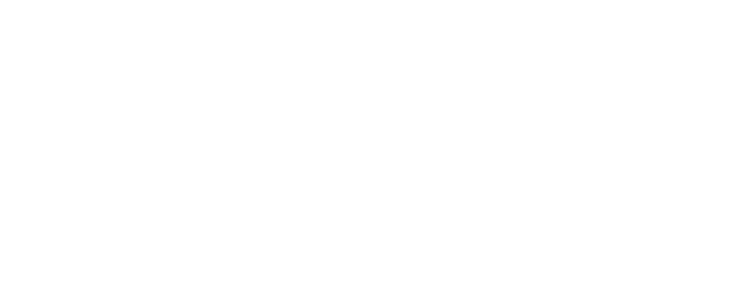
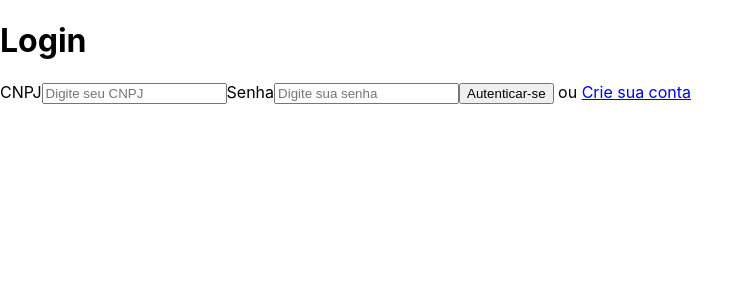
Before and after one commit to Lucas-Vinicius-Rodrigues-e-Silva/PurpureBusiness, a React (Create React App) app in the folder purpure-busness/: page /login in a window 1280 px wide. Before the commit this address had no page. Shown: the top 300 px of the page, without its empty margins (0-754 px from the left). Built offline with nearby package versions, Linux system fonts and the light colour scheme.

Commit message:
feat: create login page structure

```diff
--- a/purpure-busness/package.json
+++ b/purpure-busness/package.json
@@ -3,6 +3,7 @@
   "version": "0.1.0",
   "private": true,
   "dependencies": {
+    "@hookform/resolvers": "^2.9.10",
     "@testing-library/jest-dom": "^5.14.1",
     "@testing-library/react": "^13.0.0",
     "@testing-library/user-event": "^13.2.1",
@@ -12,12 +13,14 @@
     "@types/react-dom": "^18.0.0",
     "react": "^18.2.0",
     "react-dom": "^18.2.0",
+    "react-hook-form": "^7.38.0",
     "react-router-dom": "^6.4.2",
     "react-scripts": "5.0.1",
     "styled-components": "^5.3.6",
     "typescript": "^4.4.2",
     "web-vitals": "^2.1.0",
-    "yarn": "^1.22.19"
+    "yarn": "^1.22.19",
+    "yup": "^0.32.11"
   },
   "scripts": {
     "start": "react-scripts start",
--- /dev/null
+++ b/purpure-busness/src/Pages/loginPage/index.tsx
@@ -0,0 +1,54 @@
+import { Link } from "react-router-dom";
+import { yupResolver } from "@hookform/resolvers/yup";
+import { useForm } from "react-hook-form";
+import Button from "../../components/Button";
+import Input from "../../components/Input";
+import { loginSchema } from "./loginSchema";
+
+interface iFormLogin {
+  CNPJ: string;
+  password: string;
+}
+
+const LoginPage = () => {
+  const {
+    register,
+    handleSubmit,
+    // formState: { errors },
+  } = useForm<iFormLogin>({
+    resolver: yupResolver(loginSchema),
+  });
+
+  const submit = async (data: iFormLogin) => {
+    // inserir a lógica da Api
+    console.log(data);
+  };
+
+  return (
+    <main>
+      <form onSubmit={handleSubmit(submit)}>
+        <h1>Login</h1>
+        <Input
+          id={"CNPJ"}
+          type={"text"}
+          placeholder={"Digite seu CNPJ"}
+          register={register}
+          chave={"CNPJ"}
+        />
+        <Input
+          id={"Senha"}
+          type={"password"}
+          placeholder={"Digite sua senha"}
+          register={register}
+          chave={"password"}
+        />
+
+        <Button text={"Autenticar-se"} type={"submit"} />
+        <span> ou </span>
+        <Link to="/register">Crie sua conta</Link>
+      </form>
+    </main>
+  );
+};
+
+export default LoginPage;
--- /dev/null
+++ b/purpure-busness/src/Pages/loginPage/loginSchema.ts
@@ -0,0 +1,6 @@
+import * as yup from "yup";
+
+export const loginSchema = yup.object().shape({
+  CNPJ: yup.string().required("O CNPJ é obrigatório"),
+  password: yup.string().required("A senha é obrigatória"),
+});
--- a/purpure-busness/src/Routes.tsx
+++ b/purpure-busness/src/Routes.tsx
@@ -1,12 +1,12 @@
-import { Route, Routes } from "react-router-dom"
-import { LandingPage } from "./Pages/landingPage"
-
+import { Route, Routes } from "react-router-dom";
+import { LandingPage } from "./Pages/landingPage";
+import LoginPage from "./Pages/loginPage";
 
 export const AppRoutes = () => {
-
-    return (
-        <Routes>
-            <Route path='/' element={<LandingPage/>} />
-        </Routes>
-    )
-}
+  return (
+    <Routes>
+      <Route path="/" element={<LandingPage />} />
+      <Route path="login" element={<LoginPage />} />
+    </Routes>
+  );
+};
--- /dev/null
+++ b/purpure-busness/src/components/Button/index.tsx
@@ -0,0 +1,13 @@
+interface iButton {
+  type: any;
+  text: string;
+}
+const Button = ({ type, text }: iButton) => {
+  return (
+    <>
+      <button type={type}>{text}</button>
+    </>
+  );
+};
+
+export default Button;
--- /dev/null
+++ b/purpure-busness/src/components/Input/index.tsx
@@ -0,0 +1,19 @@
+import { UseFormRegister } from "react-hook-form";
+
+interface iInput {
+  id: string;
+  type: string;
+  placeholder: string;
+  register: UseFormRegister<any>;
+  chave: string;
+}
+const Input = ({ id, type, placeholder, register, chave }: iInput) => {
+  return (
+    <>
+      <label htmlFor={id}>{id}</label>
+      <input type={type} placeholder={placeholder} {...register(chave)} />
+    </>
+  );
+};
+
+export default Input;
```
Also changed, not shown: 1 other file (tests, documents, lock files or other folders).
